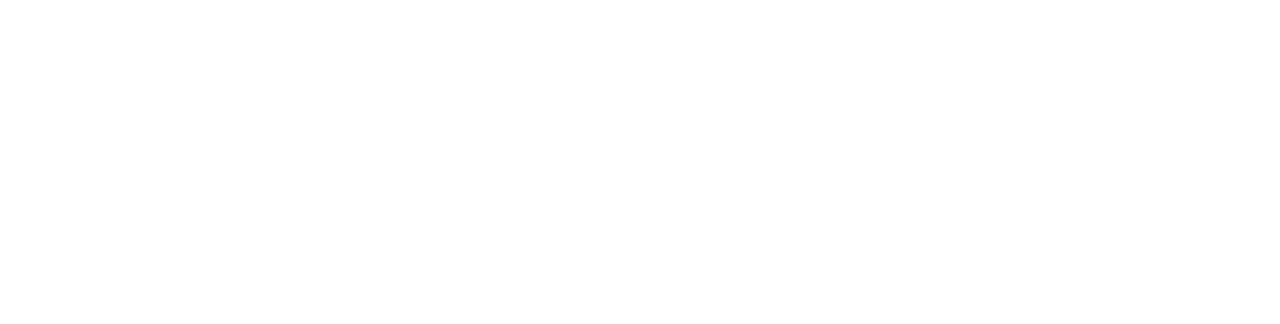
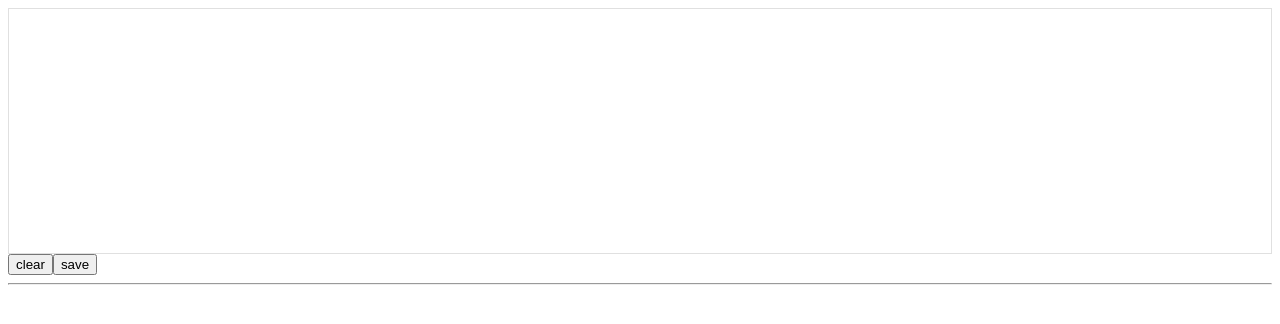
Before and after one commit to mulefish/sign_fingerdraw, a React (Create React App) app in the folder fingerdraw/: page / in a window 1280 px wide. Shown: the top 324 px of the page. Built offline with nearby package versions, Linux system fonts and the light colour scheme.

Commit message:
TODO: Send blob to server

```diff
--- a/fingerdraw/src/App.js
+++ b/fingerdraw/src/App.js
@@ -1,8 +1,26 @@
 import React from 'react'
+import { useState } from 'react';
 import Canvas from './MyCanvas2.js'
 
+const width = window.innerWidth;
+const height = window.innerHeight * 0.3;
+const wrapper = {
+  border: '1px solid #e0e0e0',
+};
+
 function App() {
-  return (<Canvas width={500} height={500} />)
+  const [saveTrigger, setSaveTrigger] = useState(0);
+  const [clearTrigger, setClearTrigger] = useState(0);
+
+  return (
+    <div>
+      <div style={wrapper}>
+        <Canvas width={width} height={height} saveTrigger={saveTrigger} clearTrigger={clearTrigger} />
+      </div>
+      <button onClick={() => setClearTrigger(clearTrigger + 1)}>clear</button>
+      <button onClick={() => setSaveTrigger(saveTrigger + 1)}>save</button>
+      <hr />
+      <img src="" id='imageToSave' width='100'></img>
+    </div>)
 }
-
 export default App
--- a/fingerdraw/src/MyCanvas2.js
+++ b/fingerdraw/src/MyCanvas2.js
@@ -1,5 +1,31 @@
 import React, { useCallback, useEffect, useRef, useState } from 'react';
-const Canvas = ({ width, height }) => {
+const GRAY = "background:#e0e0e0;"
+const RED = "background:#ff0000;"
+const ORANGE = "background:#FFD580;"
+const BLUE = "background:#ADD8E6;"
+
+
+function dataURLtoBlob(dataURL) {
+    // Make it easy to save as a file
+    let array, binary, i, len;
+    // Note to self: "The atob() method decodes a base-64 encoded string"
+    binary = atob(dataURL.split(',')[1]);
+    array = [];
+    i = 0;
+    len = binary.length;
+    while (i < len) {
+        array.push(binary.charCodeAt(i));
+        i++;
+    }
+    const blob = new Blob([new Uint8Array(array)], {
+        type: 'image/png'
+    });
+    return blob;
+    // TODO! Send the blob to the server!
+};
+
+
+const Canvas = ({ width, height, saveTrigger, clearTrigger }) => {
     // const r = Math.random()
     // return <div>hello {width} and {height} !! {r}</div>
     const canvasRef = useRef(null);
@@ -15,14 +41,38 @@
     }, []);
 
     useEffect(() => {
+        if (saveTrigger > 0) {
+            console.log(`%c ${saveTrigger}`, BLUE)
+            const canvas = canvasRef.current;
+            const image = canvas.toDataURL("image/png").replace("image/png", "image/octet-stream");
+            const blob = dataURLtoBlob(image); // Ready to save!
+            document.getElementById("imageToSave").src = image;
+        }
+    }, [saveTrigger]);
+
+    useEffect(() => {
+        if (clearTrigger > 0) {
+            console.log(`%c ${clearTrigger}`, ORANGE)
+            const canvas = canvasRef.current;
+            const context = canvas.getContext('2d');
+            context.clearRect(0, 0, canvas.width, canvas.height);
+            document.getElementById("imageToSave").src = "";
+
+        }
+    }, [clearTrigger]);
+
+
+
+    useEffect(() => {
         if (!canvasRef.current) {
             return;
         }
         const canvas = canvasRef.current;
         canvas.addEventListener('mousedown', startPaint);
-        return () => {
-            canvas.removeEventListener('mousedown', startPaint);
-        };
+        return;
+        // return () => {
+        //     canvas.removeEventListener('mousedown', startPaint);
+        // };
     }, [startPaint]);
 
     const paint = useCallback(
@@ -84,7 +134,7 @@
         const context = canvas.getContext('2d');
         if (context) {
             context.strokeStyle = 'black';
-            context.lineJoin = 'round';
+            // context.lineJoin = 'round';
             context.lineWidth = 1;
 
             context.beginPath();
```
Also changed, not shown: 2 other files (tests, documents, lock files or other folders).
